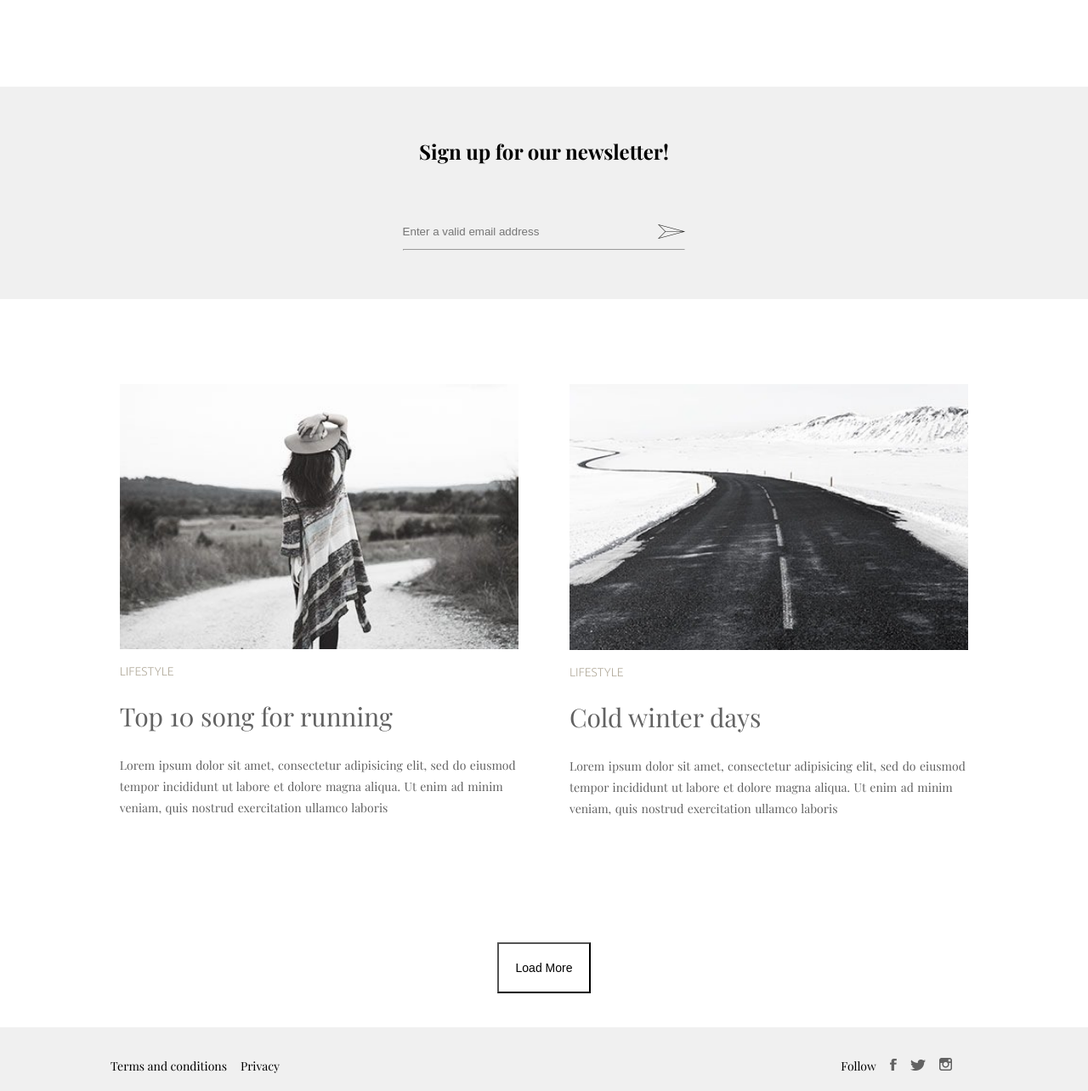
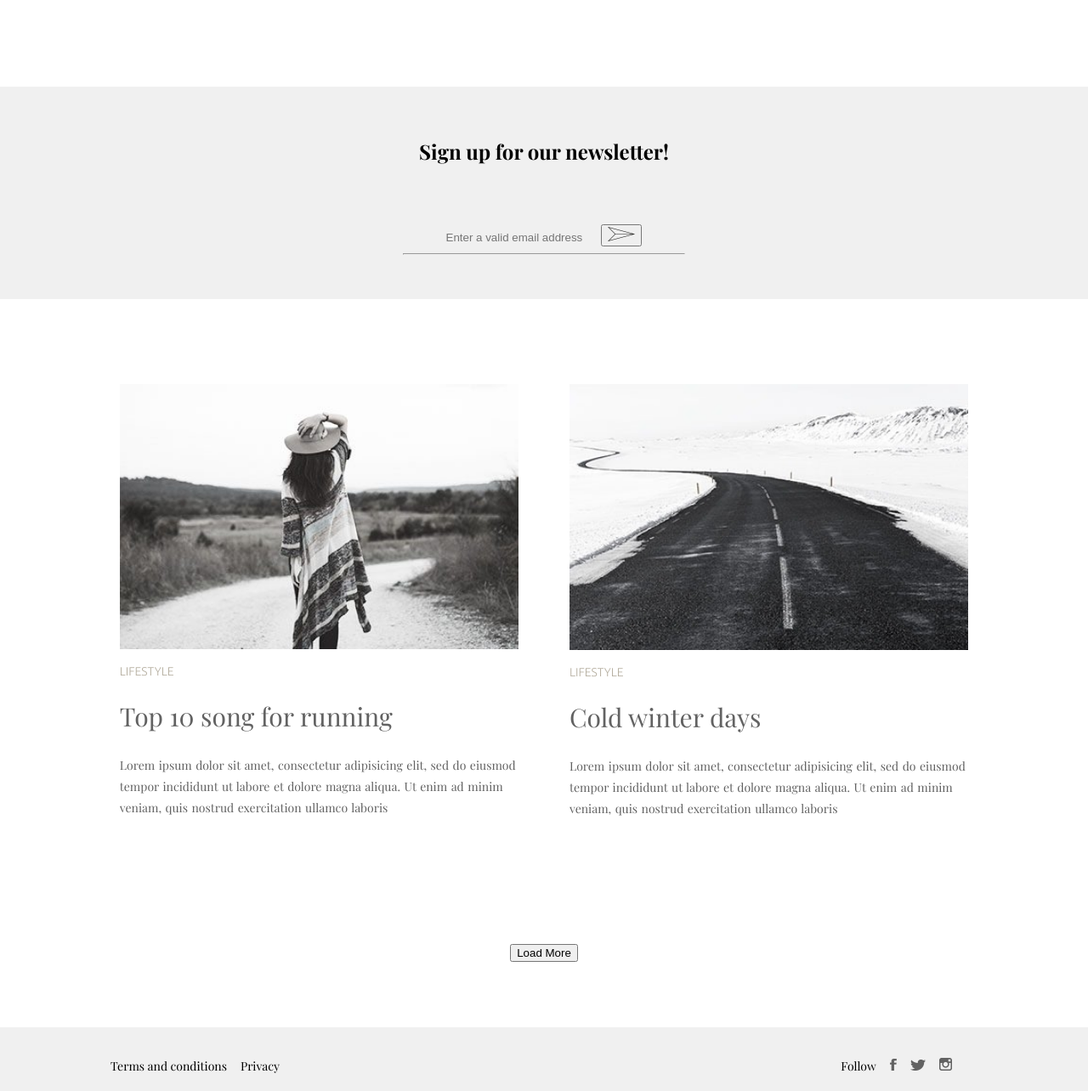
Before and after one commit to RabeyaIslam02/MINIMO, a plain HTML site: page index.html in a window 1280 px wide. Shown: the part 2264-3548 px from the top of the page at 85% size. Drawn offline with nearby package versions, Linux system fonts and the light colour scheme; a web font is replaced by a local one.

Commit message:
Update index.html

```diff
--- a/index.html
+++ b/index.html
@@ -83,9 +83,9 @@
 	<section class="sign">
 		<div class="wrapper3">
 			<h1>Sign up for our newsletter!</h1>
-			<form action="#" class="form">
-				<input type="email" placeholder="Enter a valid email address" class="email" name="email" id="email">
-				<img class="sign-img" src="images/tik.png" alt="minimo">
+			<form class="form">
+				<input type="email" placeholder="Enter a valid email address">
+				<button type="submit"><img src="images/tik.png" alt="minimo"></button>
 				<br><hr>
 			</form>
 		</div>
@@ -114,7 +114,9 @@
 	<!-----------------------------------Load more------------------------------>
 	<section class="load">
 		<div class="wrapper4">
-			<button class="button" type="button">Load More</button>
+			<form>
+				<button type="submit">Load More</button>
+			</form>
 		</div>
 	</section>
 	<!-----------------------------------footer------------------------------>
@@ -122,8 +124,8 @@
 		<div class="wrapper">
 			<div class="menu1">
 				<ul>
-					<li><a href="#banner">Terms and conditions</a></li>
-					<li><a href="#getaway">Privacy</a></li>
+					<li><a href="#">Terms and conditions</a></li>
+					<li><a href="#">Privacy</a></li>
 				</ul>
 			</div>
 			<nav class="menu2">
```
